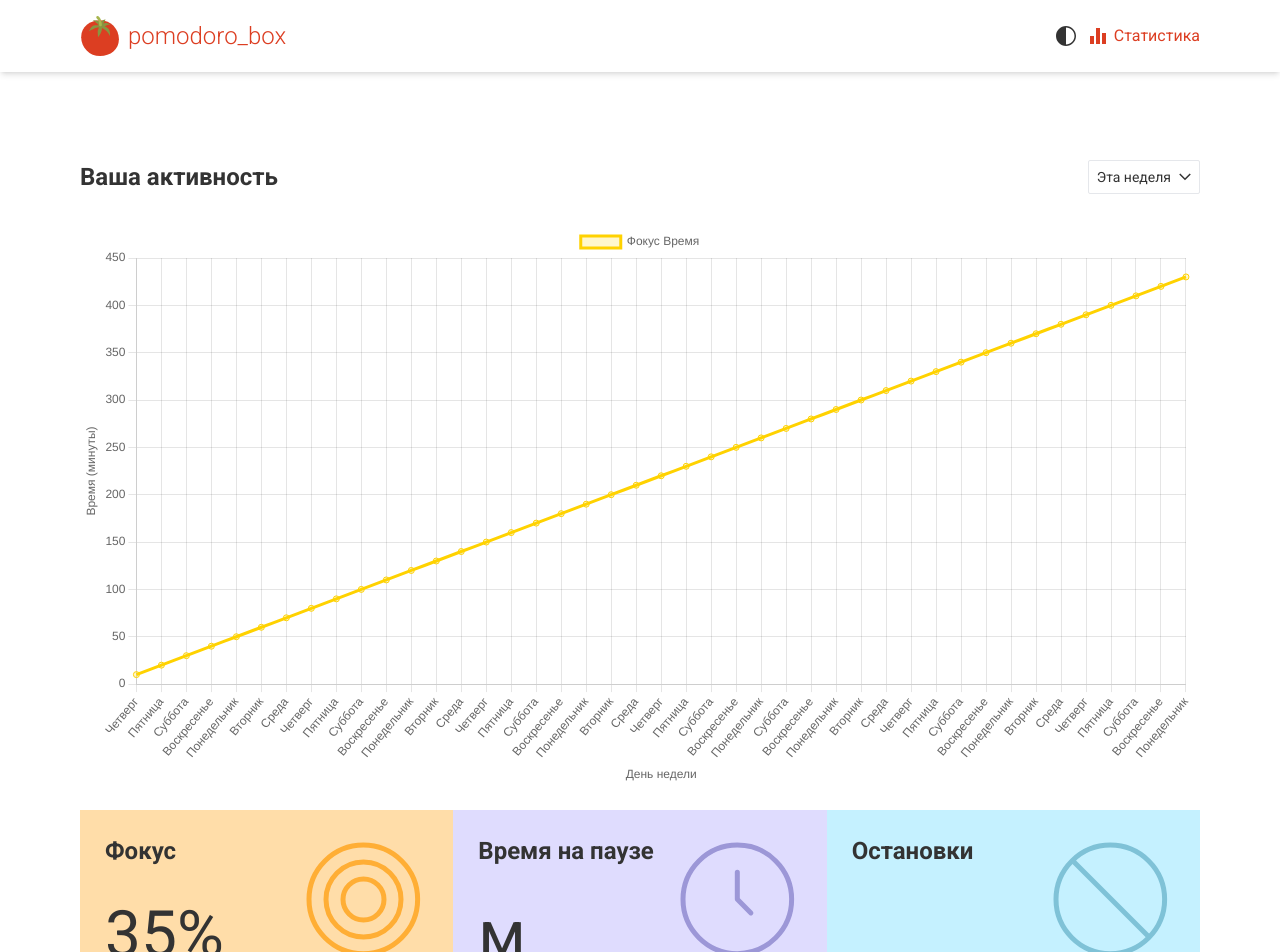
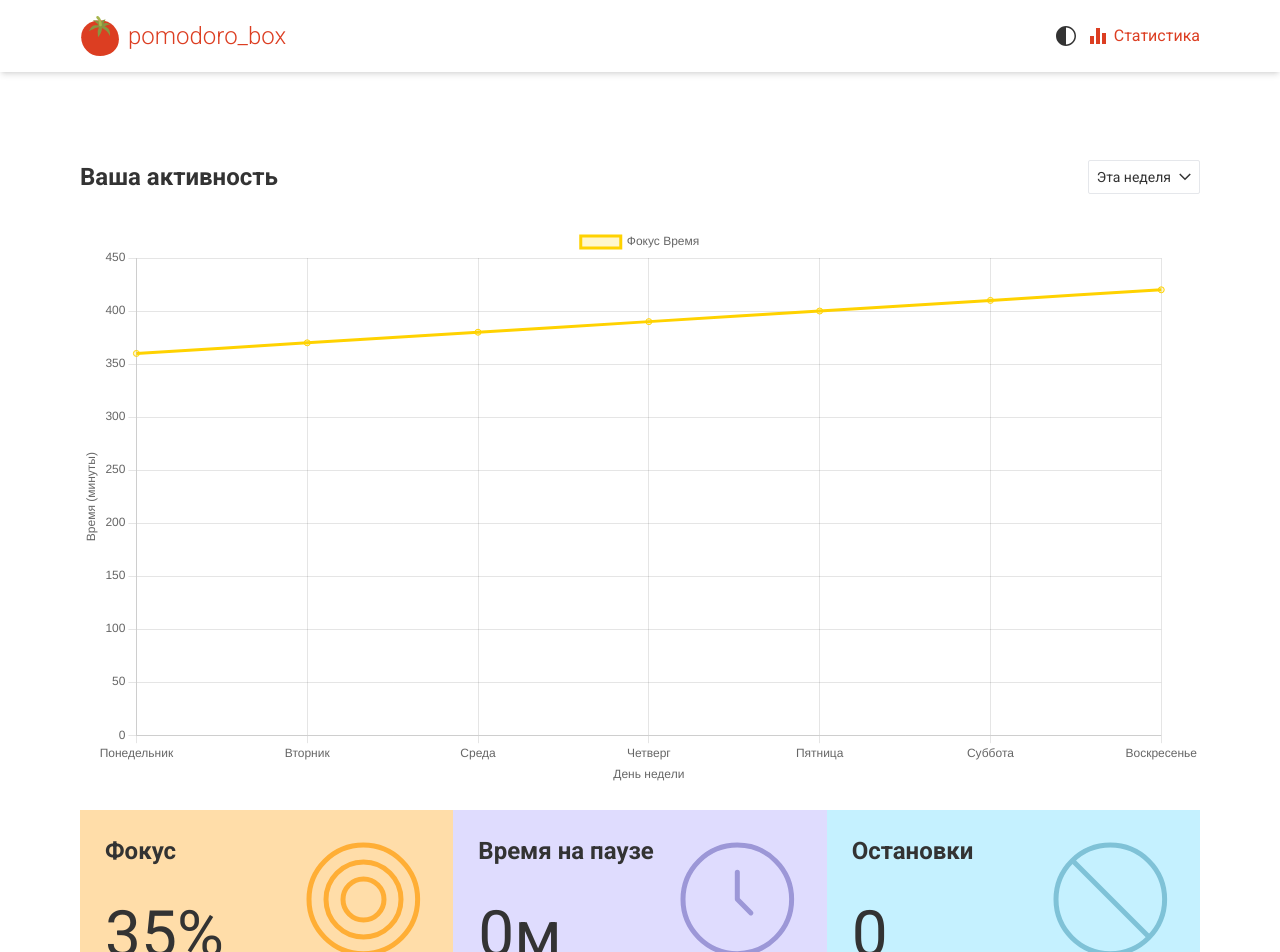
Before and after one commit to noimec/pomodoro, a Next.js app: page /statistics in a window 1280 px wide. Shown: the top 952 px of the page. Built offline with nearby package versions, Linux system fonts and the light colour scheme.

Commit message:
feat(statistic): add useChart hook
fix(types): fixed Chart options & data types

```diff
--- a/src/app/statistics/page.tsx
+++ b/src/app/statistics/page.tsx
@@ -2,17 +2,6 @@
 
 import { useEffect, useState } from 'react';
 import { Line } from 'react-chartjs-2';
-import {
-  Chart as ChartJS,
-  CategoryScale,
-  LinearScale,
-  PointElement,
-  LineElement,
-  Title,
-  Tooltip,
-  Legend,
-  ChartOptions,
-} from 'chart.js';
 
 import { Widget } from '@/components/Widget';
 import { SvgFocus } from '@/components/icons/focus';
@@ -27,10 +16,9 @@ import {
   DropdownMenuTrigger,
 } from '@/components/ui/dropdown-menu';
 import { SvgArrow } from '@/components/icons/arrow';
-import { STATISTICS_DATA } from '@/constants/constants';
-import { getDayOfWeek, getWeeksData } from '@/utils/get-date';
-
-ChartJS.register(CategoryScale, LinearScale, PointElement, LineElement, Title, Tooltip, Legend);
+import { CHART_FILTERS, STATISTICS_DATA } from '@/constants/constants';
+import { getWeeksData } from '@/utils/get-date';
+import { useChart } from '@/hooks/use-chart';
 
 export default function StatisticsPage() {
   const { statisticArray, setStatisticArray } = useTimerStore();
@@ -38,59 +26,28 @@ export default function StatisticsPage() {
     'statistics',
     [],
   );
+  const { chartData, chartOptions, setFilteredData } = useChart();
   const [label, setLabel] = useState('Эта неделя');
   const [open, setMenuOpen] = useState(false);
-  const [filteredData, setFilteredData] = useState(STATISTICS_DATA);
+  const [isClient, setIsClient] = useState(false);
+
   const onOpenChange = () => setMenuOpen(!open);
-  const dayOfWeek = getDayOfWeek();
 
   useEffect(() => {
-    if (storageStaistics.length !== 0) {
+    setIsClient(true);
+
+    if (!!storageStaistics) {
       setStatisticArray(storageStaistics);
       setFilteredData(getWeeksData(STATISTICS_DATA, label));
     }
-  }, [label, storageStaistics]);
+  }, [label, setStatisticArray, storageStaistics]);
 
-  const chartData = {
-    labels: filteredData.map((data) => getDayOfWeek(data.date)),
-    datasets: [
-      {
-        label: 'Фокус Время',
-        data: filteredData.map((data) => data.value),
-        borderColor: '#FFD200',
-        backgroundColor: 'rgba(255, 215, 0, 0.2)',
-        tension: 0.1,
-      },
-    ],
-  };
+  const lastStat =
+    storageStaistics.length > 0 ? storageStaistics[storageStaistics.length - 1] : null;
 
-  const chartOptions: ChartOptions = {
-    responsive: true,
-    plugins: {
-      legend: {
-        position: 'top' as const,
-      },
-      tooltip: {
-        mode: 'index',
-        intersect: false,
-      },
-    },
-    scales: {
-      x: {
-        title: {
-          display: true,
-          text: 'День недели',
-        },
-      },
-      y: {
-        title: {
-          display: true,
-          text: 'Время (минуты)',
-        },
-        beginAtZero: true,
-      },
-    },
-  };
+  if (!isClient) {
+    return null;
+  }
 
   return (
     <div className='px-[80px] pt-[88px]'>
@@ -102,30 +59,27 @@ export default function StatisticsPage() {
             <SvgArrow className='ml-2 h-3 w-3 transition' />
           </DropdownMenuTrigger>
           <DropdownMenuContent>
-            <DropdownMenuItem onClick={() => setLabel('Эта неделя')}>Эта неделя</DropdownMenuItem>
-            <DropdownMenuItem onClick={() => setLabel('Прошлая неделя')}>
-              Прошлая неделя
-            </DropdownMenuItem>
-            <DropdownMenuItem onClick={() => setLabel('2 недели назад')}>
-              2 недели назад
-            </DropdownMenuItem>
+            {CHART_FILTERS.map((filter) => (
+              <DropdownMenuItem key={filter} onClick={() => setLabel(filter)}>
+                {filter}
+              </DropdownMenuItem>
+            ))}
           </DropdownMenuContent>
         </DropdownMenu>
       </div>
 
-      <div className='flex mb-6'>
-        <Line data={chartData} options={chartOptions} />
-      </div>
+      <Line className='mb-6' data={chartData} options={chartOptions} />
 
       <div className='flex justify-between dark:text-[#215a80]'>
         <Widget title='Фокус' svg={<SvgFocus />} className='bg-[#FFDDA9]'>
           35%
         </Widget>
         <Widget title='Время на паузе' svg={<SvgPause />} className='bg-[#DFDCFE]'>
-          {statisticArray.length !== 0 && storageStaistics[storageStaistics.length - 1].pauseTime}м
+          {lastStat ? `${lastStat.pauseTime}м` : '0м'}
         </Widget>
+
         <Widget title='Остановки' svg={<SvgStop />} className='bg-[#C5F1FF]'>
-          {statisticArray.length !== 0 && storageStaistics[storageStaistics.length - 1].stopCount}
+          {lastStat ? lastStat.stopCount : 0}
         </Widget>
       </div>
     </div>
--- a/src/constants/constants.ts
+++ b/src/constants/constants.ts
@@ -1,4 +1,10 @@
 export const TOTAL_TIME = 5;
+
+export const CHART_FILTERS = [
+  'Эта неделя',
+  'Прошлая неделя',
+  '2 недели назад'
+]
 
 export const STATISTICS_DATA = [
   { date: '2024-06-06T00:00:00.000Z', value: 10 },
--- /dev/null
+++ b/src/hooks/use-chart.ts
@@ -0,0 +1,70 @@
+import { useState } from "react";
+import {
+    Chart as ChartJS,
+    CategoryScale,
+    LinearScale,
+    PointElement,
+    LineElement,
+    Title,
+    Tooltip,
+    Legend,
+    ChartData, ChartOptions
+} from 'chart.js';
+
+import { STATISTICS_DATA } from "@/constants/constants";
+import { getDayOfWeek } from "@/utils/get-date";
+
+ChartJS.register(CategoryScale, LinearScale, PointElement, LineElement, Title, Tooltip, Legend);
+
+export const useChart = () => {
+    const [filteredData, setFilteredData] = useState(STATISTICS_DATA);
+
+    const chartData: ChartData<'line'> = {
+        labels: filteredData.map((data) => getDayOfWeek(data.date)),
+        datasets: [
+            {
+                label: 'Фокус Время',
+                data: filteredData.map((data) => data.value),
+                borderColor: '#FFD200',
+                backgroundColor: 'rgba(255, 215, 0, 0.2)',
+                tension: 0.1,
+            },
+        ],
+    };
+
+    const chartOptions: ChartOptions<'line'> = {
+        responsive: true,
+        plugins: {
+            legend: {
+                position: 'top',
+            },
+            tooltip: {
+                mode: 'index',
+                intersect: false,
+            },
+        },
+        scales: {
+            x: {
+                type: 'category',
+                title: {
+                    display: true,
+                    text: 'День недели',
+                },
+            },
+            y: {
+                type: 'linear',
+                title: {
+                    display: true,
+                    text: 'Время (минуты)',
+                },
+                beginAtZero: true,
+            },
+        },
+    };
+
+    return {
+        chartData,
+        chartOptions,
+        setFilteredData
+    }
+}
```
